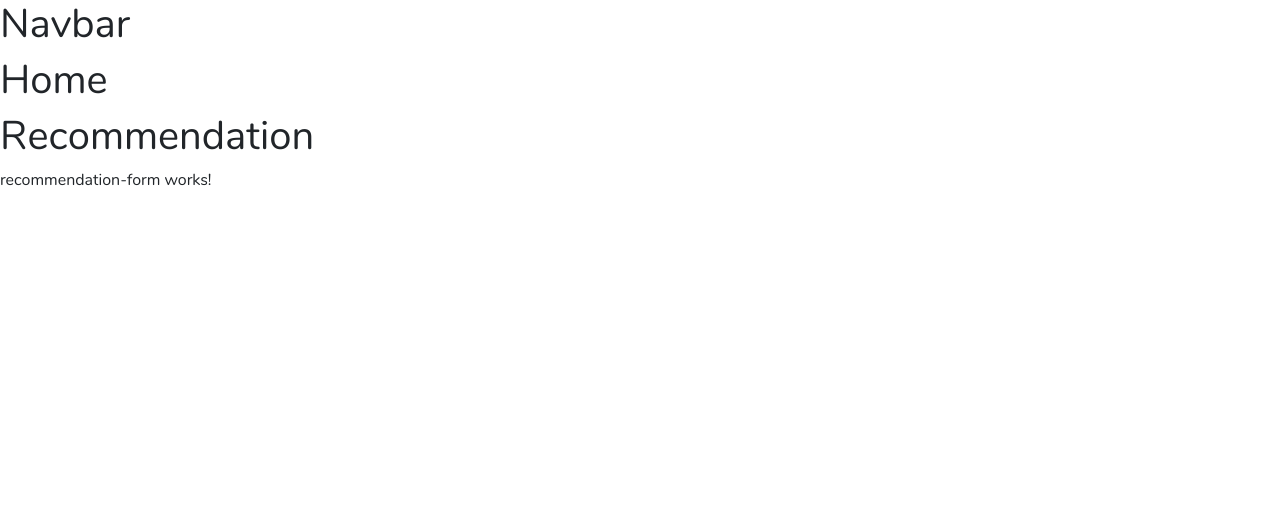
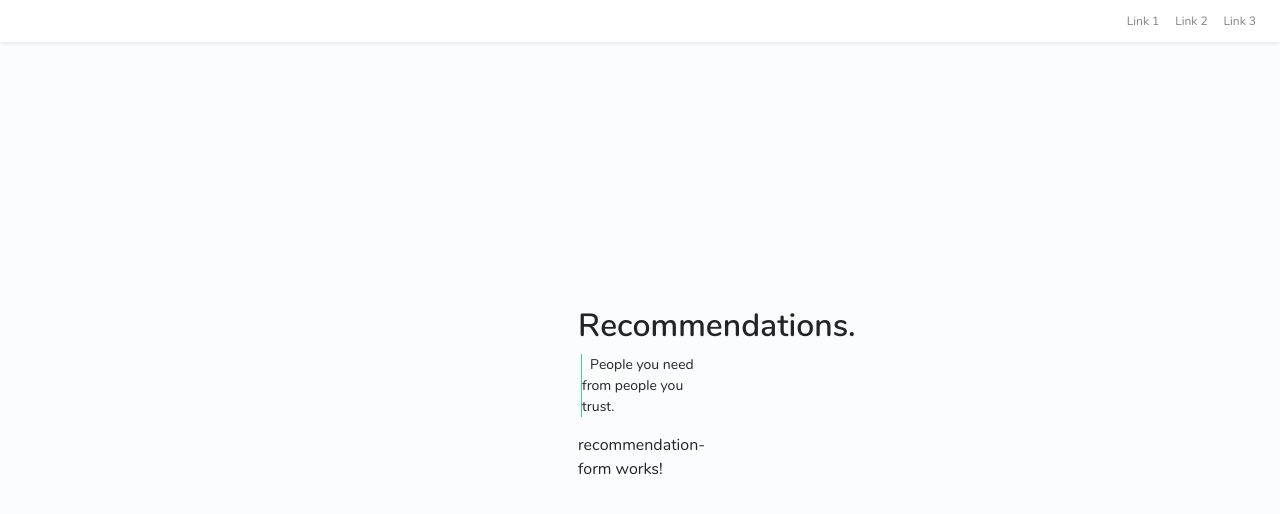
Before and after one commit to KShewengerz/zippycrowd-login, an Angular app: page / in a window 1280 px wide. Shown: the top 514 px of the page. Built offline with nearby package versions, Linux system fonts and the light colour scheme.

Commit message:
#2 Setup Initial Layout for Home Page and its CSS. Add Documentation for each html element block

```diff
--- a/src/app/home/components/navbar/navbar.component.html
+++ b/src/app/home/components/navbar/navbar.component.html
@@ -1 +1,30 @@
-<h1>Navbar</h1>
+<nav class="navbar navbar-expand-sm navbar-light bg-white shadow-sm px-10 py-1">
+
+  <!-- Collapse Bar Button -->
+  <button class="navbar-toggler ml-auto"
+          type="button"
+          data-toggle="collapse"
+          data-target="#nav-content">
+    <span class="navbar-toggler-icon"></span>
+  </button>
+
+  <!-- Nav Content -->
+  <div class="collapse navbar-collapse"
+       id="nav-content">
+
+    <!-- Menu -->
+    <ul class="navbar-nav ml-auto">
+      <li class="nav-item">
+        <a class="nav-link" href="#">Link 1</a>
+      </li>
+      <li class="nav-item">
+        <a class="nav-link" href="#">Link 2</a>
+      </li>
+      <li class="nav-item">
+        <a class="nav-link" href="#">Link 3</a>
+      </li>
+    </ul>
+
+  </div><!-- END .collapse -->
+
+</nav>
--- a/src/app/home/components/navbar/navbar.component.scss
+++ b/src/app/home/components/navbar/navbar.component.scss
@@ -1 +1,4 @@
 @import 'main';
+
+
+li > a.nav-link { font-size: 12px; }
--- a/src/app/home/containers/home/home.component.html
+++ b/src/app/home/containers/home/home.component.html
@@ -1,5 +1,5 @@
+<!-- Navbar -->
 <app-navbar></app-navbar>
 
-<h1>Home</h1>
-
+<!-- Recommendation -->
 <app-recommendation></app-recommendation>
--- a/src/app/home/containers/home/home.component.scss
+++ b/src/app/home/containers/home/home.component.scss
@@ -0,0 +1 @@
+@import 'main';
--- a/src/app/home/containers/recommendation/recommendation.component.html
+++ b/src/app/home/containers/recommendation/recommendation.component.html
@@ -1,3 +1,19 @@
-<h1>Recommendation</h1>
+<div class="container d-flex align-items-center justify-content-center">
+  <div class="row">
+    <div class="col-md-6 offset-md-3">
 
-<app-recommendation-form></app-recommendation-form>
+      <!-- Headline -->
+      <div class="headline">
+        <h2>Recommendations.</h2>
+        <p>
+          <span class="pl-2">People you need from people you trust.</span>
+        </p>
+      </div>
+
+      <!-- Recommendation Form -->
+      <app-recommendation-form></app-recommendation-form>
+
+
+    </div><!-- END .col-md-6 -->
+  </div><!-- END .row -->
+</div><!-- END .container -->
--- a/src/app/home/containers/recommendation/recommendation.component.scss
+++ b/src/app/home/containers/recommendation/recommendation.component.scss
@@ -0,0 +1,14 @@
+@import 'main';
+
+
+.container { height: 90vh; }
+
+.headline {
+  h2 { font-family: 'Nunito-Bold', sans-serif; }
+
+  p {
+    font-size: 14px;
+    border-left: 1px solid $teal;
+    margin-left: 3px;
+  }
+}
--- a/src/assets/scss/base/_colors.scss
+++ b/src/assets/scss/base/_colors.scss
@@ -1,5 +1,6 @@
 $gray: lighten(black, 50%);
 $purple: #604c8d;
+$teal: #46c8a5;
 
 $dark-purple: darken($purple, 15%);
 $light-purple: lighten(#262034, 28%);
--- a/src/assets/scss/main.scss
+++ b/src/assets/scss/main.scss
@@ -9,3 +9,8 @@
 // Helpers
 @import './helpers/mixins';
 @import './helpers/placeholders';
+
+
+body {
+  background: $blue-smoke;
+}
```
